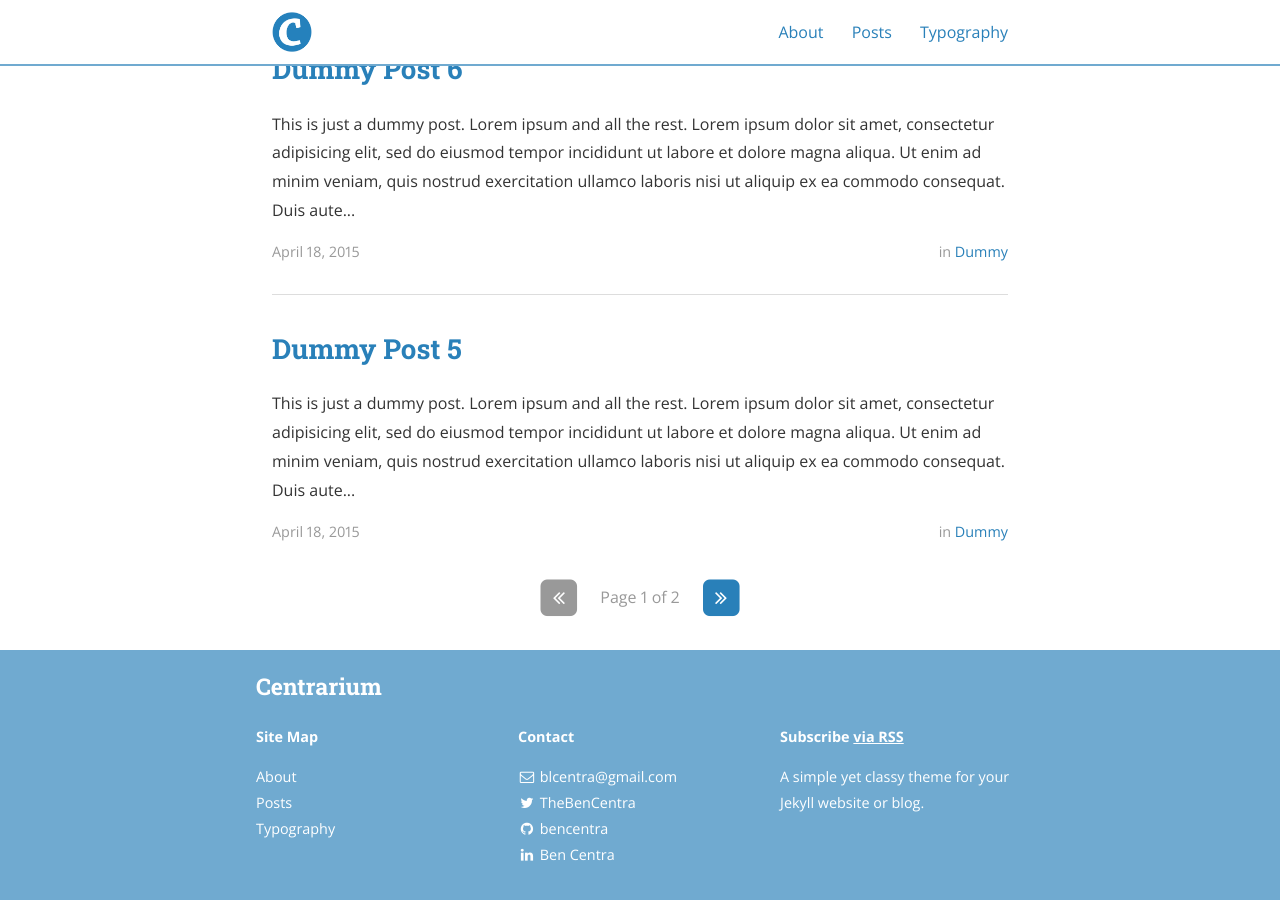
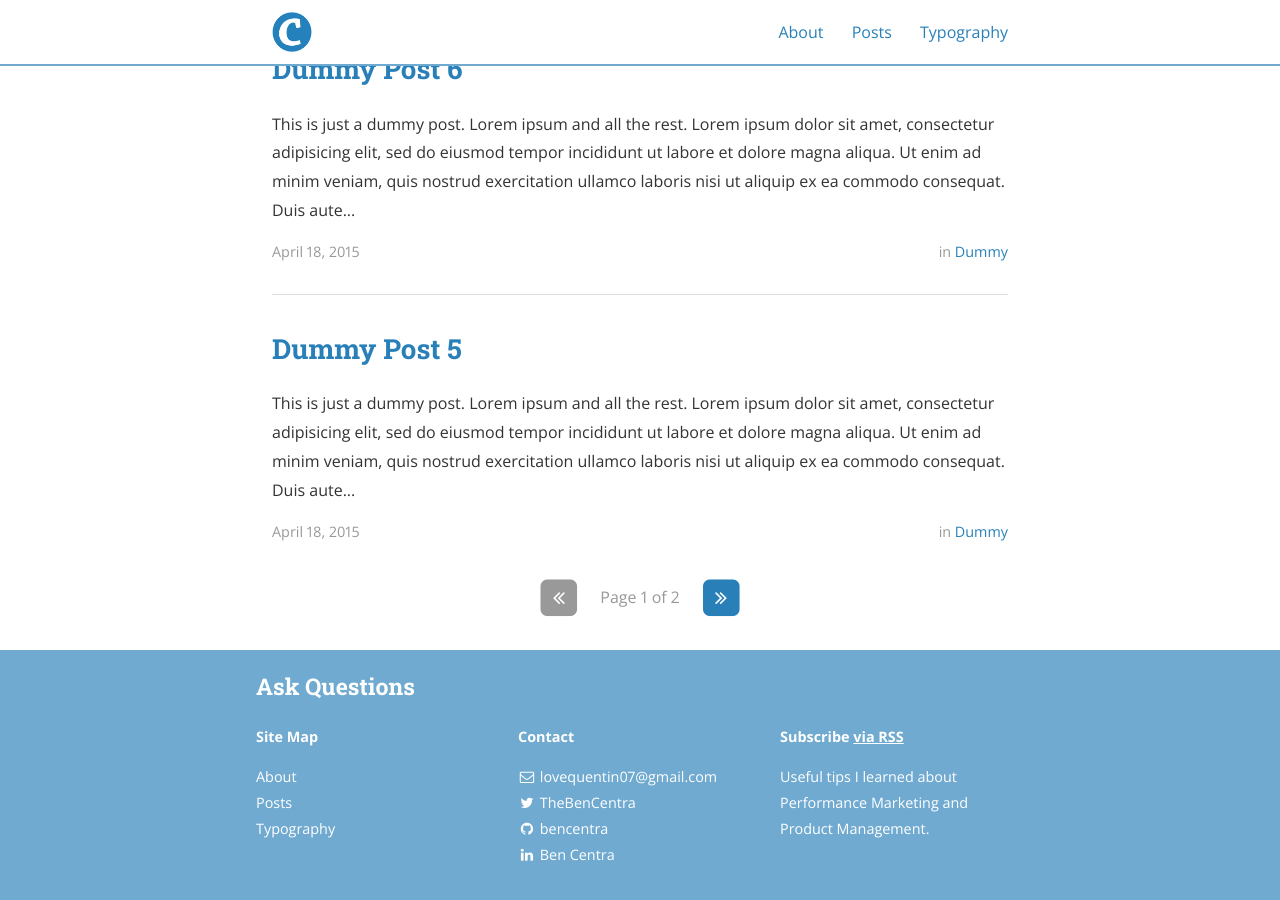
Before and after one commit to lovequentin07/lovequentin07.github.io, a Jekyll site: the page built from index.html, in a window 1280 px wide and 900 px high, scrolled down 1275 px. Built offline with Jekyll 4.4.1, drawn with Linux system fonts in a browser that asks for light colours; nearby versions of some CDN libraries; the list of posts is cut into pages by our own code; some of the changed text lies outside the part shown.

Commit message:
Customize Start

```diff
--- a/Gemfile
+++ b/Gemfile
@@ -3,3 +3,4 @@ gem 'jekyll', '<4'
 gem 'jekyll-archives'
 gem 'jekyll-sitemap'
 gem 'jekyll-paginate-v2'
+gem "kramdown-parser-gfm"
--- a/_config.yml
+++ b/_config.yml
@@ -9,18 +9,18 @@ exclude:
   - "/vendor/"
 
 # Site settings
-title: Centrarium
-subtitle: "A simple yet classy theme for your Jekyll website or blog"
-email: blcentra@gmail.com
-name: Ben Centra
+title: Ask Questions
+subtitle: "퍼포먼스 마케팅과 서비스 기획 노하우 정리 블로그"
+email: lovequentin07@gmail.com
+name: Jihong
 description: >
-  A simple yet classy theme for your Jekyll website or blog.
+  Useful tips I learned about Performance Marketing and Product Management.
 # Base URL of site (i.e. /blog). It should always start with a slash,
 # and never end with a slash. Set it to a blank value if hosting at the
 # root of your server.
 baseurl: "" # the subpath of your site, e.g. /blog/
 url: "https://github.com/lovequentin07/lovequentin07.github.io.git" # the base hostname & protocol for your site
-cover: "/assets/header_image.jpg"
+cover: "/assets/header_image.png"
 logo: "/assets/logo.png"
 
 # Build settings
```
Also changed, not shown: Gemfile.lock, assets/header_image.jpg (deleted), assets/header_image.png (added), 1 other file.
